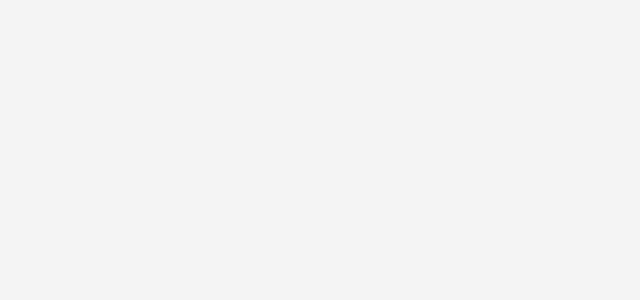
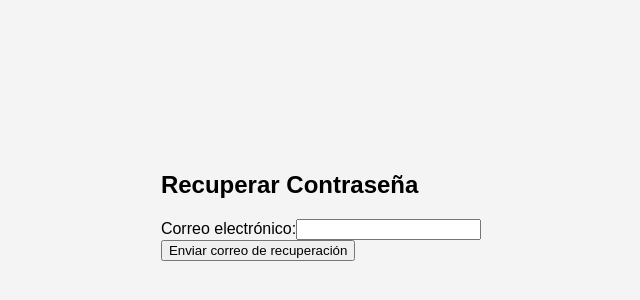
Before and after one commit to ProyGipsy/GipsyGuaranteesBackend, a React (Vite) app in the folder warranty_reg/: page /forgot-password in a window 1280 px wide. Before the commit this address had no page. Shown: the part 194-494 px from the top of the page, without its empty margins (319-959 px from the left). Built offline with nearby package versions, Linux system fonts and the light colour scheme.

Commit message:
Added component for fotgotten password.

```diff
--- a/warranty_reg/src/App.jsx
+++ b/warranty_reg/src/App.jsx
@@ -4,6 +4,7 @@ import Login from './components/Login';
 import Register from './components/Register';
 import Warranty from './components/Warranty';
 import ChangePassword from './components/ChangePassword';
+import ForgotPassword from './components/ForgotPassword';
 
 function App() {
   return (
@@ -13,6 +14,7 @@ function App() {
         <Route path="/register" element={<Register />} />
         <Route path="/warranty" element={<Warranty />} />
         <Route path="/change-password" element={<ChangePassword />} />
+        <Route path="/forgot-password" element={<ForgotPassword />} />
       </Routes>
     </BrowserRouter>
   );
--- /dev/null
+++ b/warranty_reg/src/components/ForgotPassword.jsx
@@ -0,0 +1,53 @@
+import React, { useState } from 'react';
+
+const ForgotPassword = () => {
+  const [email, setEmail] = useState('');
+  const [message, setMessage] = useState('');
+  const [loading, setLoading] = useState(false);
+
+  const handleSubmit = async (e) => {
+    e.preventDefault();
+    setLoading(true);
+    setMessage('');
+    try {
+      const response = await fetch('http://localhost:8000/forgotPassword/', {
+        method: 'POST',
+        headers: { 'Content-Type': 'application/json' },
+        body: JSON.stringify({ email }),
+      });
+      const data = await response.json();
+      if (response.ok) {
+        setMessage(data.message);
+      } else {
+        setMessage(data.message || 'Error sending reset email');
+      }
+    } catch (error) {
+      setMessage('Network error');
+    } finally {
+      setLoading(false);
+    }
+  };
+
+  return (
+    <div className="forgot-password-container">
+      <h2>Recuperar Contraseña</h2>
+      <form onSubmit={handleSubmit}>
+        <div>
+          <label>Correo electrónico:</label>
+          <input
+            type="email"
+            value={email}
+            onChange={(e) => setEmail(e.target.value)}
+            required
+          />
+        </div>
+        <button type="submit" disabled={loading}>
+          {loading ? 'Enviando...' : 'Enviar correo de recuperación'}
+        </button>
+      </form>
+      {message && <p>{message}</p>}
+    </div>
+  );
+};
+
+export default ForgotPassword;
--- a/warranty_reg/src/components/Login.jsx
+++ b/warranty_reg/src/components/Login.jsx
@@ -55,6 +55,9 @@ function Login() {
       <p>
         ¿No tienes una cuenta? <a href="#" onClick={e => { e.preventDefault(); navigate('/register'); }}>Regístrate</a>
       </p>
+      <p>
+        <a href="#" onClick={e => { e.preventDefault(); navigate('/forgot-password'); }}>¿Olvidaste tu contraseña?</a>
+      </p>
     </div>
   );
 }
```
